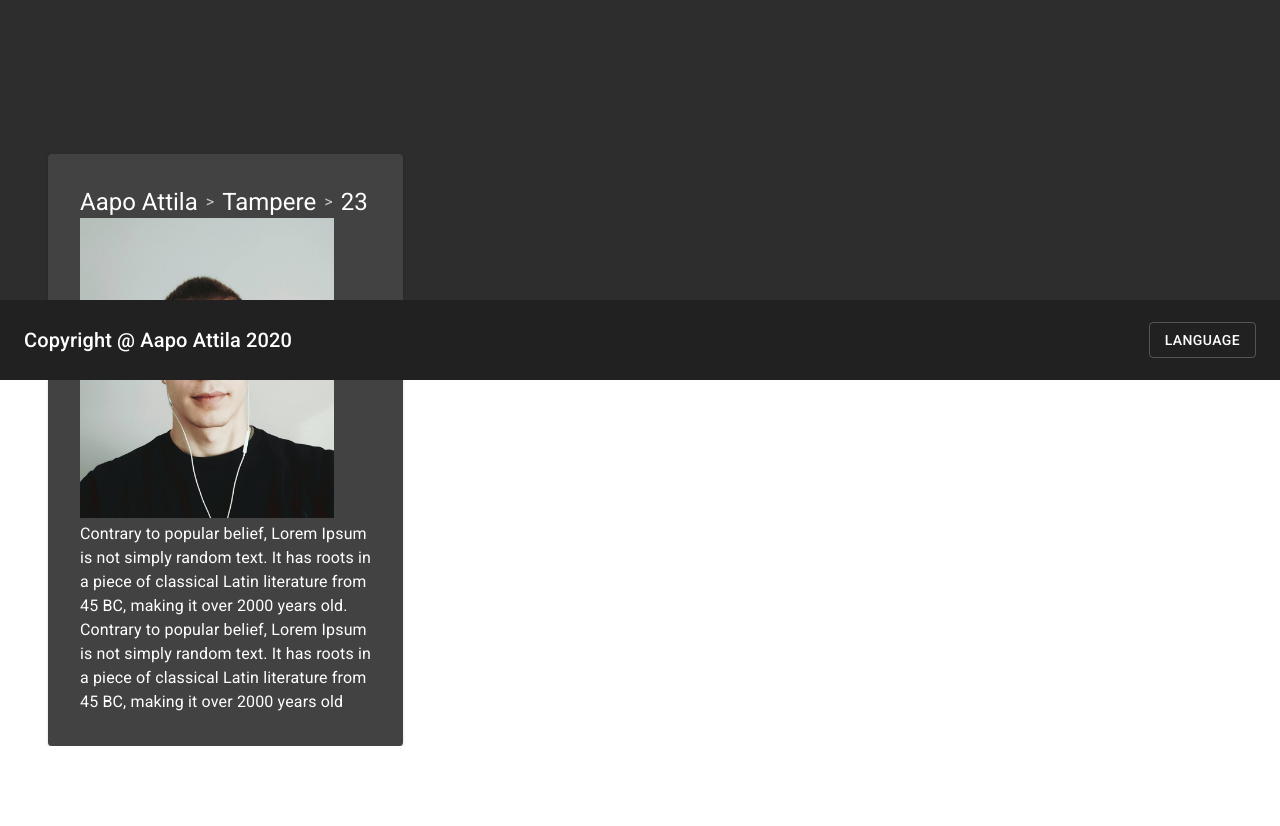
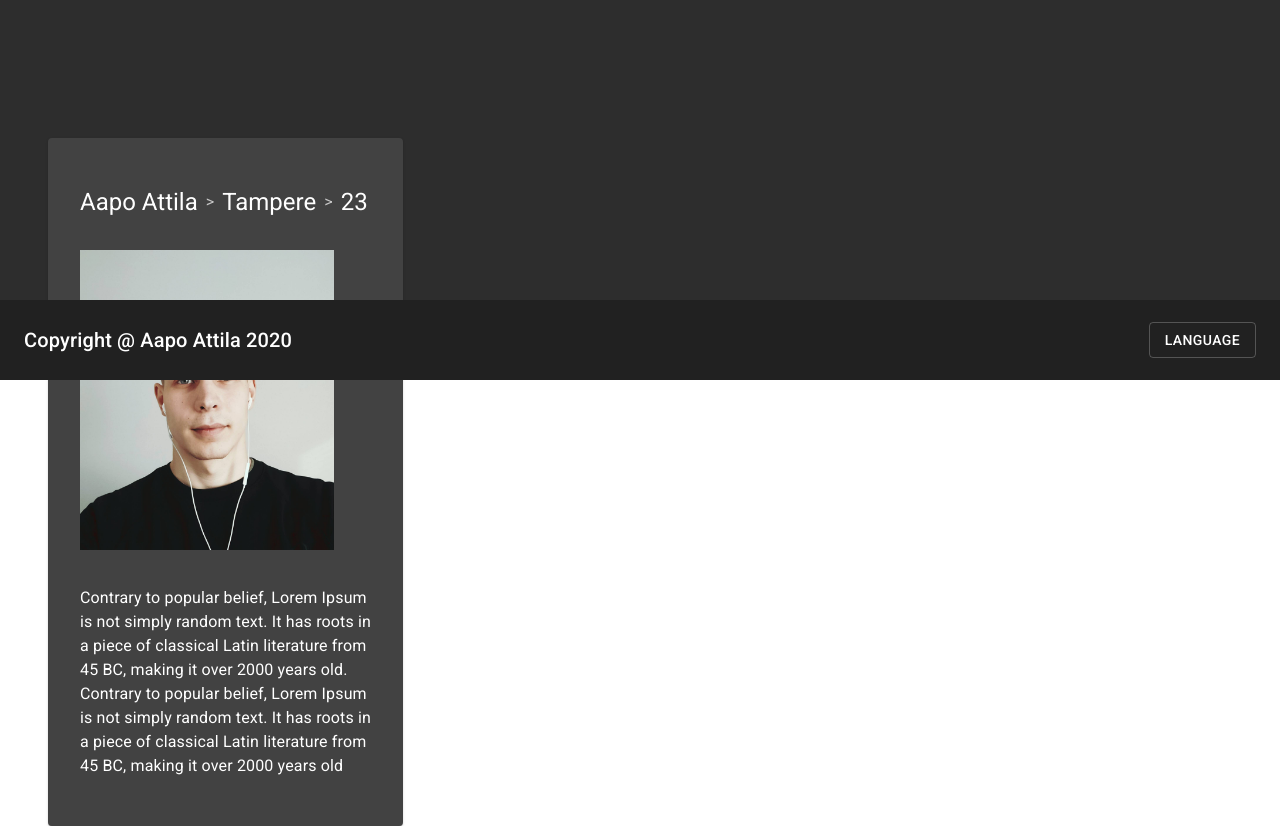
Before and after one commit to Hunnisoturi/cv-public, a React (Create React App) app: page / in a window 1280 px wide. Shown: the part 420-1246 px from the top of the page. Before the commit the page ends 1166 px from the top, so only its background shows below. Built offline with nearby package versions, Linux system fonts and the light colour scheme.

Commit message:
Created skills component, styling updates

```diff
--- a/src/App.jsx
+++ b/src/App.jsx
@@ -5,6 +5,7 @@ import Header from './components/Header';
 import Footer from './components/Footer';
 import Intro from './components/Intro';
 import About from './components/About';
+import Skills from './components/Skills';
 
 const styles = makeStyles({
   root: {
@@ -22,6 +23,7 @@ const App = () => {
         <main>
           <Intro />
           <About />
+          <Skills />
         </main>
       </Container>
       <Footer />
--- a/src/components/About.jsx
+++ b/src/components/About.jsx
@@ -24,7 +24,7 @@ const About = () => {
   return (
     <Container maxWidth="xl" className={classes.container}>
       <Paper className={classes.paper}>
-        <Grid container className={classes.gridContainer} direction="column">
+        <Grid container className={classes.gridContainer} direction="column" spacing={4}>
           <Grid item>
             <Breadcrumbs separator=">" aria-label="breadcrumb">
               <Typography color="textPrimary" variant="h5">
--- /dev/null
+++ b/src/components/Skills.jsx
@@ -0,0 +1,15 @@
+import React from 'react';
+import { makeStyles } from '@material-ui/core/styles';
+
+const styles = makeStyles({
+
+});
+
+const Skills = () => {
+  const classes = styles();
+  return (
+    <div />
+  );
+};
+
+export default Skills;
```
